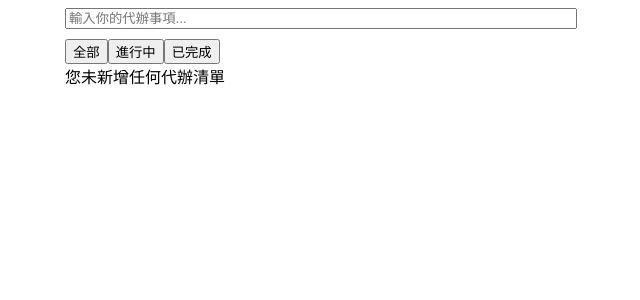
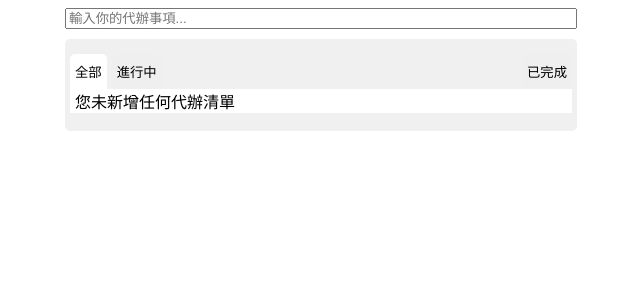
Before and after one commit to Erica-9/Vue--to-do-list, a Vue app: page / in a window 1280 px wide. Shown: the top 300 px of the page, without its empty margins (319-959 px from the left). Built offline with nearby package versions, Linux system fonts and the light colour scheme.

Commit message:
排版顏色畫面完成

```diff
--- a/src/components/List/List.css
+++ b/src/components/List/List.css
@@ -1,17 +1,43 @@
 .ListLayout{
-    padding-top: 10px;
+    background-color: #F0F0F0;
+    border: 5px solid #F0F0F0;
+    padding: 10px 0;
+    border-radius:  5px ;
+    margin-top: 10px;
 }
 .ListButton{
     width: 100%;
     display: flex;
+    justify-content: space-between;
+}
+.FilterButtom{
+    background-color: rgb(255, 255, 255);
+}
+.FinishButton{
+    height: 35px;
+    padding: 0 5px;
+    border-radius: 5px 5px 0 0;
+    border: 0px;
+}
+.FilterFinishButtom{
+    background-color: rgb(189, 189, 189);
+}
+.OtherButton{
+    height: 35px;
+    padding: 0 5px;
+    border-radius: 5px 5px 0 0;
+    margin-right: 5px;
+    border: 0px;
 }
 ul{
+    background-color: white;
+    padding: 0;
     width: 100%;
-    padding: 0 ;
     margin: 0;
 }
 ul li{
-    padding: 0 10px;
+    border-bottom: 3px solid #F0F0F0;
+    padding: 0 5px;
     display: flex;
     align-items: center;
     justify-content: space-between;
@@ -34,6 +60,10 @@ li p{
 .ListEnd{
     display: none
 }
+.FilishToDo{
+    color: #00a326;
+    font-weight: bold;
+}
 .DeleteList{
     padding: 0 0 0 10px;
     color: red;
--- a/src/components/List/List.vue
+++ b/src/components/List/List.vue
@@ -1,20 +1,25 @@
 <template>
     <div class="ListLayout">
         <div class="ListButton">
-            <button @click="ChangeCheck('all')">全部</button>
-            <button @click="ChangeCheck('NoCheck')">進行中</button>
-            <button @click="ChangeCheck('Check')">已完成</button>
+            <div>
+                <button @click="FilterList('all')" :class="{ FilterButtom: FilterButtom('all') }"
+                    class="OtherButton">全部</button>
+                <button @click="FilterList('NoCheck')" :class="{ FilterButtom: FilterButtom('NoCheck') }"
+                    class="OtherButton">進行中</button>
+            </div>
+            <button @click="FilterList('Check')" :class="{ FilterFinishButtom: FilterButtom('Check') }"
+                class="FinishButton">已完成</button>
         </div>
         <div>
-            <div>您未新增任何代辦清單</div>
             <ul>
-                <li v-for="task in tasks " :class="{ FinishList: task.done }" style="list-style-type:none" :key="task.id">
+                <li v-if="Length === 0">您未新增任何代辦清單</li>
+                <li v-for="List in Lists " :class="{ FinishList: List.done }" style="list-style-type:none" :key="List.id">
                     <div>
-                        <input type="checkbox" v-model="task.done" :class="{ ListEnd: task.done }">
-                        <p :class="{ done: task.done }">{{ task.task }}</p>
+                        <input type="checkbox" v-model="List.done" :class="{ ListEnd: List.done }">
+                        <p :class="{ done: List.done }">{{ List.task }}</p>
                     </div>
-                    <div :class="{ ListEnd: !task.done }">已完成</div>
-                    <button :class="{ ListEnd: task.done }" class="DeleteList" @click="DeleteList(task.id)">×</button>
+                    <div :class="{ ListEnd: !List.done }" class="FilishToDo">√</div>
+                    <button :class="{ ListEnd: List.done }" class="DeleteList" @click="DeleteList(List.id)">×</button>
                 </li>
             </ul>
         </div>
@@ -28,17 +33,24 @@ import "./List.css"
 export default {
     setup() {
         const store = useStore();
-        const Check = ref("all")
-        const tasks = computed(() => {
-            return Check.value == "NoCheck"
+        const ListCheck = ref("all")
+        const Lists = computed(() => {
+            return ListCheck.value == "NoCheck"
                 ? store.state.tasks.filter(i => !i.done)
-                : Check.value == "Check"
+                : ListCheck.value == "Check"
                     ? store.state.tasks.filter(i => i.done)
                     : store.state.tasks
         })
-        function ChangeCheck(Change) {
-            Check.value = Change
+        const Length = computed(() => {
+            return store.getters.tasksCount
+        })
+        function FilterList(Change) {
+            ListCheck.value = Change
             // console.log(tasks)
+        }
+        function FilterButtom(Filter) {
+            console.log(ListCheck.value == Filter)
+            return ListCheck.value == Filter
         }
         function DeleteList(id) {
             store.dispatch("DeleteList", id);
@@ -48,8 +60,10 @@ export default {
             store.dispatch("sortTask", newValue);
         })
         return {
-            tasks,
-            ChangeCheck,
+            Lists,
+            Length,
+            FilterButtom,
+            FilterList,
             DeleteList
         };
     }
--- a/src/components/PutList/PutList.vue
+++ b/src/components/PutList/PutList.vue
@@ -15,12 +15,10 @@ export default {
             const list = { id: store.state.StartId++, task: newTask.value, done: false };
             store.dispatch("addTask", list);
             newTask.value = "";
-
         };
         return {
             newTask,
-            addTask,
-            tasks: computed(() => store.state.tasks),
+            addTask
         };
     }
 };
```
